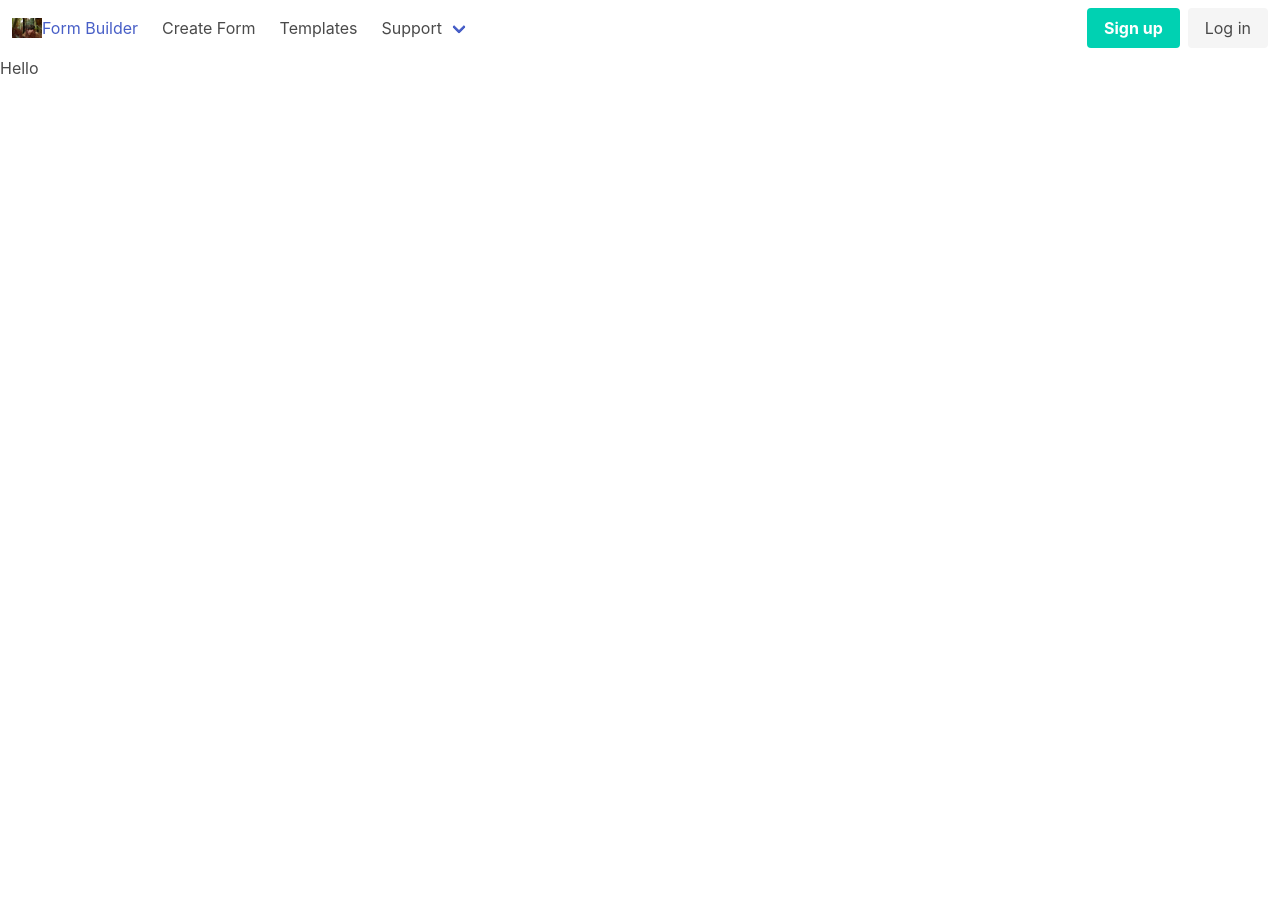
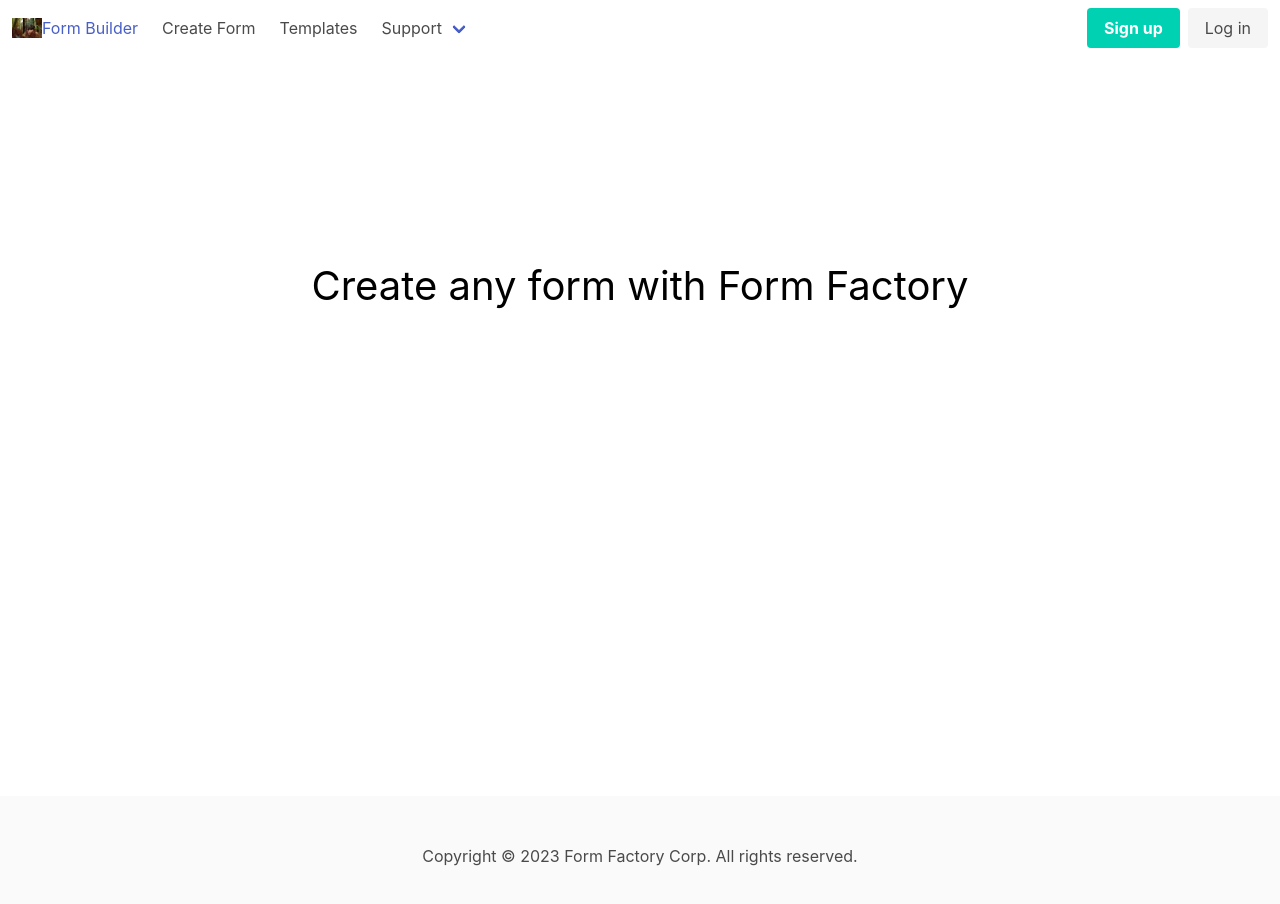
Before and after one commit to mallorysmith64/form-generator, a React (Vite) app in the folder frontend/: page / in a window 1280 px wide. Shown: the top 904 px of the page. Before the commit the page ends 800 px from the top, so only its background shows below. Built offline with nearby package versions, Linux system fonts and the light colour scheme.

Commit message:
1. Created initial footer 2. Added homepage header text

```diff
--- a/frontend/src/App.tsx
+++ b/frontend/src/App.tsx
@@ -1,6 +1,7 @@
 import { BrowserRouter as Router, Route, Routes } from "react-router-dom";
 import HomePage from "./components/HomePage";
 import NavBar from "./components/NavBar";
+import Footer from "./components/Footer"
 import CreateForm from "./components/CreateForm";
 import Templates from "./components/Templates";
 
@@ -9,11 +10,13 @@ function App() {
       <div className="App">
          <Router>
             <NavBar />
+
             <Routes>
                <Route path="/" element={<HomePage />} />
                <Route path="/FormBuilder" element={<CreateForm />} />
                <Route path="/Templates" element={<Templates />} />
             </Routes>
+            <Footer/>
          </Router>
       </div>
    );
--- /dev/null
+++ b/frontend/src/components/Footer.tsx
@@ -0,0 +1,19 @@
+import React from "react";
+
+const Footer = () => {
+   const getYear = new Date().getFullYear();
+
+   return (
+      <>
+         <footer className="footer">
+            <div className="content has-text-centered">
+               <p>
+                  <p>Copyright &copy; {getYear} Form Factory Corp. All rights reserved.</p>
+               </p>
+            </div>
+         </footer>
+      </>
+   );
+};
+
+export default Footer;
--- a/frontend/src/components/HomePage.tsx
+++ b/frontend/src/components/HomePage.tsx
@@ -1,10 +1,12 @@
-import React from 'react'
+import React from "react";
+import "./index.scss";
 
 const HomePage = () => {
-
    return (
       <>
-         <h1>Hello</h1>
+         <header className="header-wrapper">
+            <h1 className="header">Create any form with Form Factory</h1>
+         </header>
       </>
    );
 };
--- /dev/null
+++ b/frontend/src/components/index.scss
@@ -0,0 +1,10 @@
+.header-wrapper {
+    display:flex;
+    justify-content: center;
+    padding:5em 0em 12em 0em;
+    font-size:2.5em;
+}
+
+header {
+    color:black;
+}
--- a/frontend/src/main.tsx
+++ b/frontend/src/main.tsx
@@ -1,6 +1,7 @@
 import React from 'react'
 import ReactDOM from 'react-dom/client'
 import App from './App'
+
 
 ReactDOM.createRoot(document.getElementById('root') as HTMLElement).render(
   <React.StrictMode>
```
Also changed, not shown: frontend/src/components/Footer.d.ts (added).
